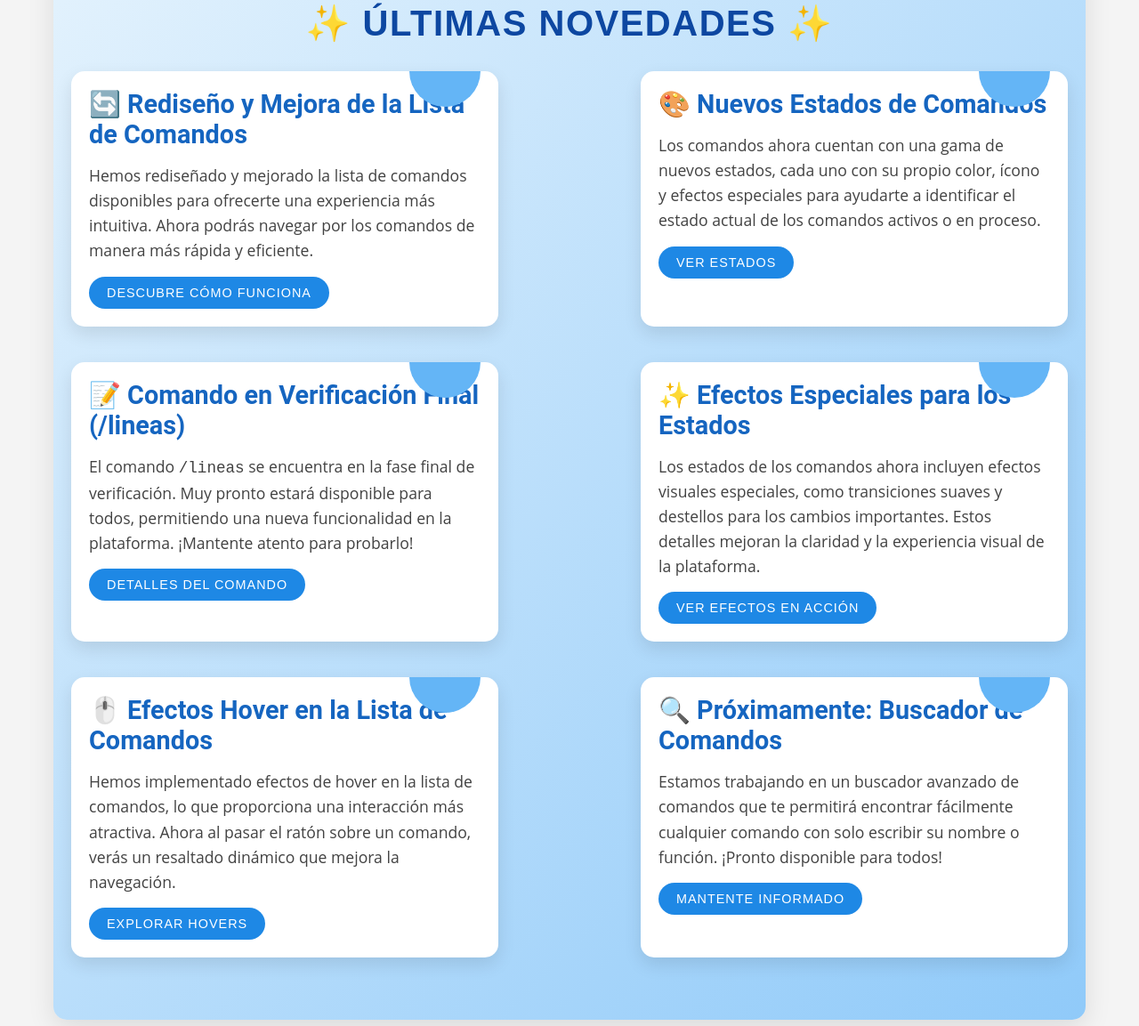
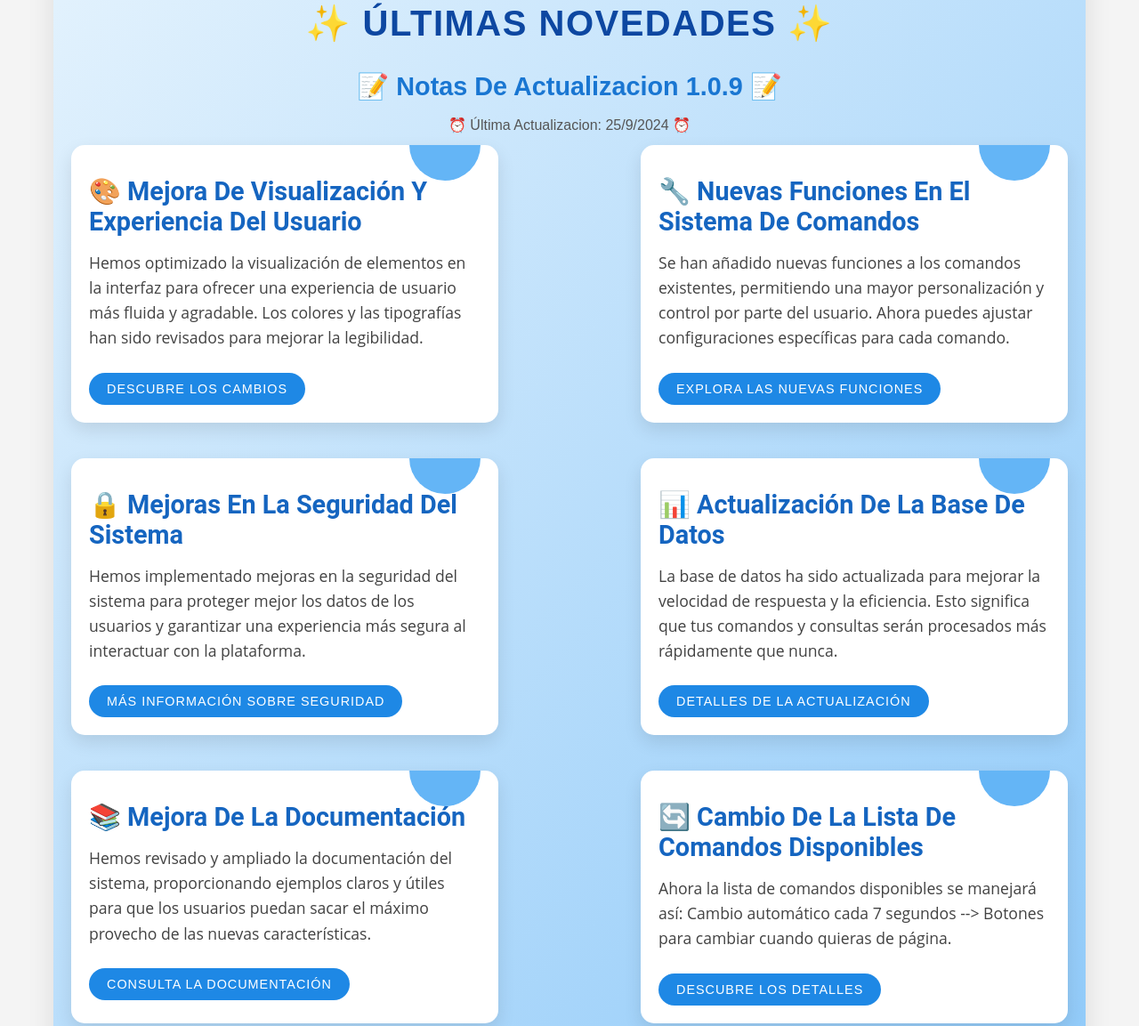
Before and after one commit to OceanandWild/Animal-AI-Official-Website, a plain HTML site: page index.html in a window 1280 px wide. Shown: the part 1467-2620 px from the top of the page at 89% size. Drawn offline with Linux system fonts and the light colour scheme.

Commit message:
Add files via upload

```diff
--- a/index.html
+++ b/index.html
@@ -57,62 +57,60 @@
 
         <section class="novedades">
             <h2 id="novedades-title">✨ Últimas Novedades ✨</h2>
+            <h3 id="version-text">📝 Notas de Actualizacion 1.0.9 📝</h3>
+            <p id="ultima-actualizacion-text">⏰ Última Actualizacion: 25/9/2024 ⏰</p>
             <div class="novedades-container">
-                <!-- Rediseño y Mejora de la Lista de Comandos -->
-        <div class="novedad-item lista-comandos">
-            <div class="novedad-icon">
-            </div>
-            <h3 id="comandos-title">🔄 Rediseño y Mejora de la Lista de Comandos</h3>
-            <p id="comandos-text">Hemos rediseñado y mejorado la lista de comandos disponibles para ofrecerte una experiencia más intuitiva. Ahora podrás navegar por los comandos de manera más rápida y eficiente.</p>
-            <a href="#comandos-detalles" class="novedad-link">Descubre cómo funciona</a>
+                <!-- Mejora de Visualización y Experiencia del Usuario -->
+                <div class="novedad-item mejora-visualizacion">
+                    <div class="novedad-icon"></div>
+                    <h3 id="mejora-title">🎨 Mejora de Visualización y Experiencia del Usuario</h3>
+                    <p id="mejora-text">Hemos optimizado la visualización de elementos en la interfaz para ofrecer una experiencia de usuario más fluida y agradable. Los colores y las tipografías han sido revisados para mejorar la legibilidad.</p>
+                    <a href="#mejora-detalles" class="novedad-link" data-id="mejora">Descubre los Cambios</a>
                 </div>
 
-        <!-- Nuevos Estados de Comandos -->
-        <div class="novedad-item estados-comandos">
-            <div class="novedad-icon">
-            </div>
-            <h3 id="estados-title">🎨 Nuevos Estados de Comandos</h3>
-            <p id="estados-text">Los comandos ahora cuentan con una gama de nuevos estados, cada uno con su propio color, ícono y efectos especiales para ayudarte a identificar el estado actual de los comandos activos o en proceso.</p>
-            <a href="#estados-detalles" class="novedad-link">Ver Estados</a>
+                <!-- Nuevas Funciones en el Sistema de Comandos -->
+                <div class="novedad-item nuevas-funciones">
+                    <div class="novedad-icon"></div>
+                    <h3 id="funciones-title">🔧 Nuevas Funciones en el Sistema de Comandos</h3>
+                    <p id="funciones-text">Se han añadido nuevas funciones a los comandos existentes, permitiendo una mayor personalización y control por parte del usuario. Ahora puedes ajustar configuraciones específicas para cada comando.</p>
+                    <a href="#funciones-detalles" class="novedad-link" data-id="funciones">Explora las Nuevas Funciones</a>
                 </div>
 
-        <!-- Comando en Verificación Final (/lineas) -->
-        <div class="novedad-item verificacion-comando">
-            <div class="novedad-icon">
-            </div>
-            <h3 id="verificacion-title">📝 Comando en Verificación Final (/lineas)</h3>
-            <p id="verificacion-text">El comando <code>/lineas</code> se encuentra en la fase final de verificación. Muy pronto estará disponible para todos, permitiendo una nueva funcionalidad en la plataforma. ¡Mantente atento para probarlo!</p>
-            <a href="#lineas-detalles" class="novedad-link">Detalles del Comando</a>
+                <!-- Mejoras en la Seguridad del Sistema -->
+                <div class="novedad-item mejoras-seguridad">
+                    <div class="novedad-icon"></div>
+                    <h3 id="seguridad-title">🔒 Mejoras en la Seguridad del Sistema</h3>
+                    <p id="seguridad-text">Hemos implementado mejoras en la seguridad del sistema para proteger mejor los datos de los usuarios y garantizar una experiencia más segura al interactuar con la plataforma.</p>
+                    <a href="#seguridad-detalles" class="novedad-link" data-id="seguridad">Más Información sobre Seguridad</a>
                 </div>
 
-        <!-- Efectos Especiales para Estados -->
-        <div class="novedad-item efectos-estados">
-            <div class="novedad-icon">
-            </div>
-            <h3 id="efectos-title">✨ Efectos Especiales para los Estados</h3>
-            <p id="efectos-text">Los estados de los comandos ahora incluyen efectos visuales especiales, como transiciones suaves y destellos para los cambios importantes. Estos detalles mejoran la claridad y la experiencia visual de la plataforma.</p>
-            <a href="#efectos-detalles" class="novedad-link">Ver Efectos en Acción</a>
+                <!-- Actualización de la Base de Datos -->
+                <div class="novedad-item actualizacion-database">
+                    <div class="novedad-icon"></div>
+                    <h3 id="actualizacion-title">📊 Actualización de la Base de Datos</h3>
+                    <p id="actualizacion-text">La base de datos ha sido actualizada para mejorar la velocidad de respuesta y la eficiencia. Esto significa que tus comandos y consultas serán procesados más rápidamente que nunca.</p>
+                    <a href="#actualizacion-detalles" class="novedad-link" data-id="actualizacion">Detalles de la Actualización</a>
                 </div>
 
-        <!-- Hovers en Lista de Comandos -->
-        <div class="novedad-item hovers-comandos">
-            <div class="novedad-icon">
-            </div>
-            <h3 id="hover-title">🖱️ Efectos Hover en la Lista de Comandos</h3>
-            <p id="hover-text">Hemos implementado efectos de hover en la lista de comandos, lo que proporciona una interacción más atractiva. Ahora al pasar el ratón sobre un comando, verás un resaltado dinámico que mejora la navegación.</p>
-            <a href="#hover-detalles" class="novedad-link">Explorar Hovers</a>
+                <!-- Mejora de la Documentación -->
+                <div class="novedad-item mejora-documentacion">
+                    <div class="novedad-icon"></div>
+                    <h3 id="documentacion-title">📚 Mejora de la Documentación</h3>
+                    <p id="documentacion-text">Hemos revisado y ampliado la documentación del sistema, proporcionando ejemplos claros y útiles para que los usuarios puedan sacar el máximo provecho de las nuevas características.</p>
+                    <a href="#documentacion-detalles" class="novedad-link" data-id="documentacion">Consulta la Documentación</a>
                 </div>
 
-        <!-- Buscador de Comandos Próximamente -->
-        <div class="novedad-item buscador-comandos">
-            <div class="novedad-icon">
-            </div>
-            <h3 id="buscador-title">🔍 Próximamente: Buscador de Comandos</h3>
-            <p id="buscador-text">Estamos trabajando en un buscador avanzado de comandos que te permitirá encontrar fácilmente cualquier comando con solo escribir su nombre o función. ¡Pronto disponible para todos!</p>
-            <a href="#buscador-detalles" class="novedad-link">Mantente Informado</a>
+                <!-- Cambio de la Lista de Comandos Disponibles -->
+                <div class="novedad-item cambio-lista-comandos">
+                    <div class="novedad-icon"></div>
+                    <h3 id="cambio-title">🔄 Cambio de la Lista de Comandos Disponibles</h3>
+                    <p id="cambio-text">Ahora la lista de comandos disponibles se manejará así: Cambio automático cada 7 segundos --> Botones para cambiar cuando quieras de página.</p>
+                    <a href="#cambio-detalles" class="novedad-link" data-id="cambio">Descubre los Detalles</a>
                 </div>
             </div>
         </section>
+
+
 
 
         <section class="personalizacion">
--- a/script.js
+++ b/script.js
@@ -55,6 +55,18 @@ document.querySelectorAll('.country').forEach(country => {
             document.body.removeChild(tooltip);
         });
     });
+
+
+
+const links = document.querySelectorAll('.novedad-link');
+
+links.forEach(link => {
+    link.addEventListener('click', (event) => {
+        event.preventDefault(); // Evita el comportamiento predeterminado del enlace
+        const id = link.getAttribute('data-id');
+        mostrarDetalles(id);
+    });
+});
 });
 
     // Función para mostrar que la beta no está disponible
@@ -364,4 +376,18 @@ betaForm.addEventListener("submit", (e) => {
         mostrarNoDisponible();
     }
 });
+
+
+function mostrarDetalles(id) {
+const detalles = {
+    mejora: "Detalles sobre la mejora de visualización y experiencia del usuario: Se han realizado ajustes en la interfaz para optimizar la navegación.",
+    funciones: "Detalles sobre nuevas funciones en el sistema de comandos: Se han agregado opciones de personalización y control para los comandos.",
+    seguridad: "Detalles sobre mejoras en la seguridad del sistema: Nuevos protocolos y medidas de seguridad implementadas para proteger los datos.",
+    actualizacion: "Detalles sobre la actualización de la base de datos: Se ha mejorado la velocidad de respuesta y la eficiencia en el manejo de datos.",
+    documentacion: "Detalles sobre la mejora de la documentación: Se han incluido ejemplos más claros y explicativos.",
+    cambio: "Detalles sobre el cambio de la lista de comandos: Ahora se manejará automáticamente y podrás cambiar de página con botones."
+};
+
+alert(detalles[id]); // Muestra los detalles en una alerta (puedes personalizar esto)
+}
 });
--- a/styles.css
+++ b/styles.css
@@ -156,6 +156,25 @@ footer {
     letter-spacing: 1.5px;
     font-family: 'Poppins', sans-serif;
 }
+
+/* Subtitles */
+.novedades h3 {
+    font-size: 1.8rem;
+    color: #1976d2;
+    margin: 15px 0;
+    font-family: 'Poppins', sans-serif;
+    text-transform: capitalize;
+}
+
+/* Paragraphs */
+.novedades p {
+    font-size: 1rem;
+    color: #555;
+    line-height: 1.5;
+    margin-bottom: 10px;
+    font-family: 'Arial', sans-serif;
+}
+
 
 /* Container Styling */
 .novedades-container {
```
Lines whose indentation alone changed are shown as unchanged.
